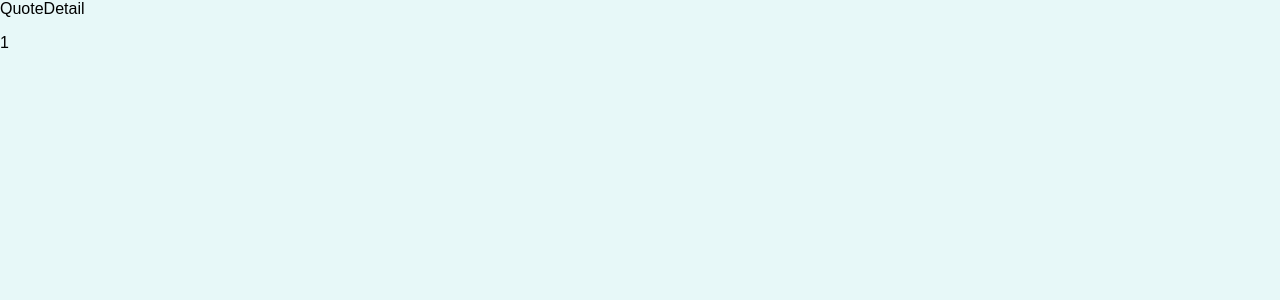
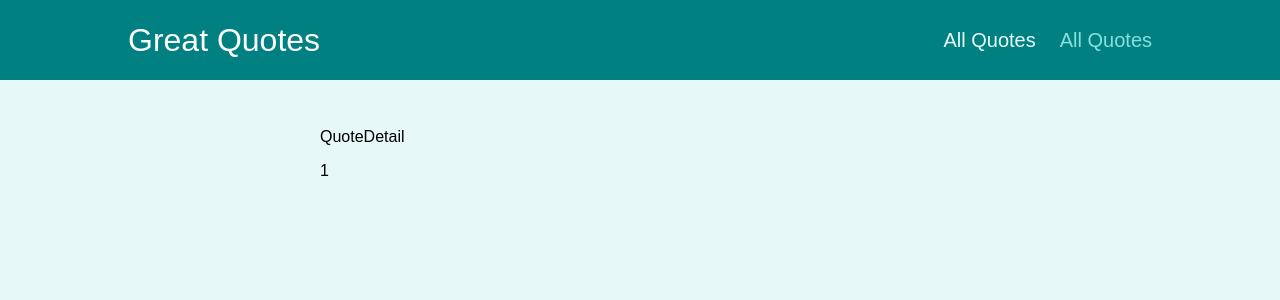
Before and after one commit to codecygen/067-React-Router-Practice-Project, a React (Create React App) app: page /quotes/1 in a window 1280 px wide. Shown: the top 300 px of the page. Built offline with nearby package versions, Linux system fonts and the light colour scheme.

Commit message:
navbar and linking with styles completed

```diff
--- a/src/App.js
+++ b/src/App.js
@@ -3,10 +3,11 @@
 import AllQuotes from "./pages/AllQuotes";
 import QuoteDetail from "./pages/QuoteDetail";
 import NewQuote from "./pages/NewQuote";
+import Layout from "./components/layout/Layout";
 
 const App = () => {
   return (
-    <div>
+    <Layout>
       <Switch>
         <Route path="/" exact>
           <Redirect to="/quotes" />
@@ -24,7 +25,7 @@
           <NewQuote />
         </Route>
       </Switch>
-    </div>
+    </Layout>
   );
 };
 
--- /dev/null
+++ b/src/components/layout/Layout.js
@@ -0,0 +1,15 @@
+import React from 'react';
+
+import MainNavigation from './MainNavigation';
+import classes from "./Layout.module.css";
+
+const Layout = props => {
+    return (
+        <>
+            <MainNavigation />
+            <main className={classes.main}>{props.children}</main>
+        </>
+    );
+}
+
+export default Layout;
--- /dev/null
+++ b/src/components/layout/MainNavigation.js
@@ -0,0 +1,29 @@
+import React from 'react';
+import classes from './MainNavigation.module.css';
+
+import { NavLink } from 'react-router-dom';
+
+const MainNavigation = () => {
+    return (
+        <header className={classes.header}>
+            <div className={classes.logo}>Great Quotes</div>
+            <nav className={classes.nav}>
+                <ul>
+                    <li>
+                        <NavLink activeClassName={classes.active} to="/quotes">
+                            All Quotes
+                        </NavLink>
+                    </li>
+
+                    <li>
+                        <NavLink activeClassName={classes.active} to="/new-quote">
+                            All Quotes
+                        </NavLink>
+                    </li>
+                </ul>
+            </nav>
+        </header>
+    );
+};
+
+export default MainNavigation;
```
Also changed, not shown: 1 other file (tests, documents, lock files or other folders).
